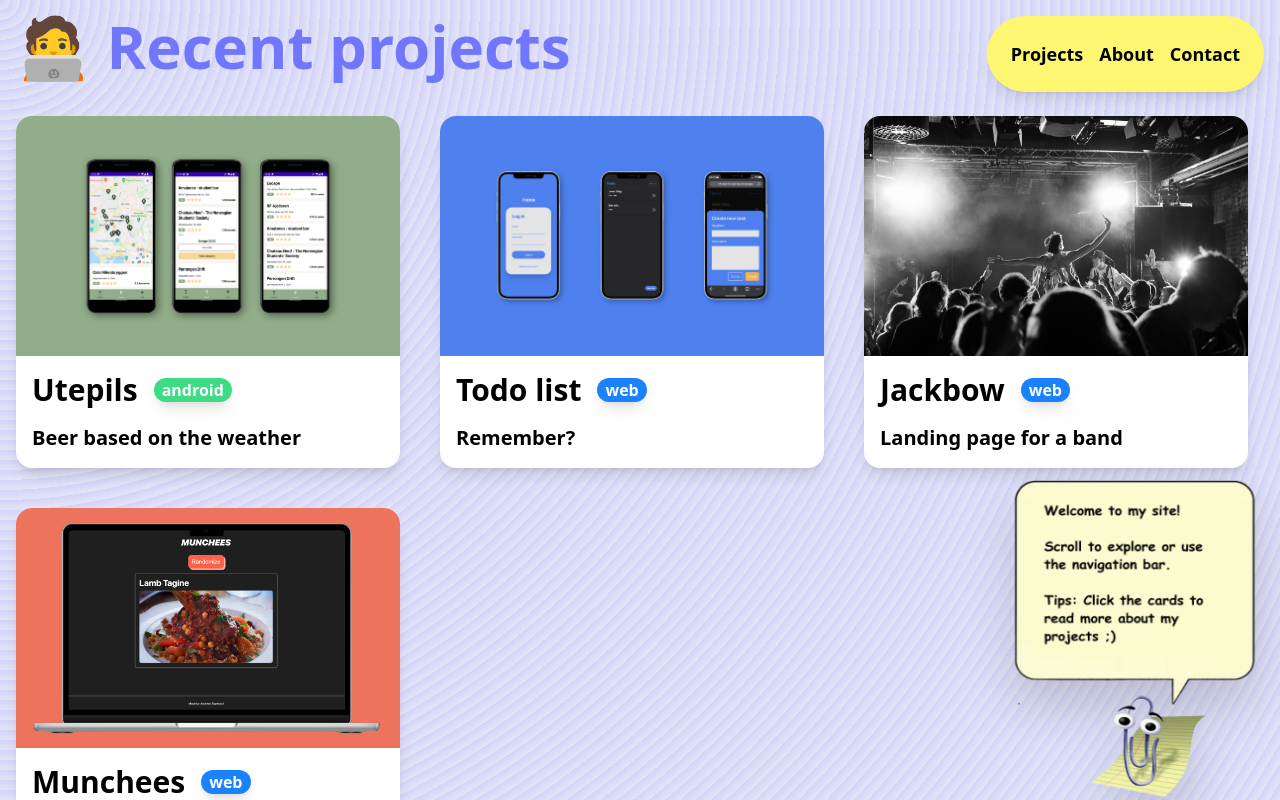
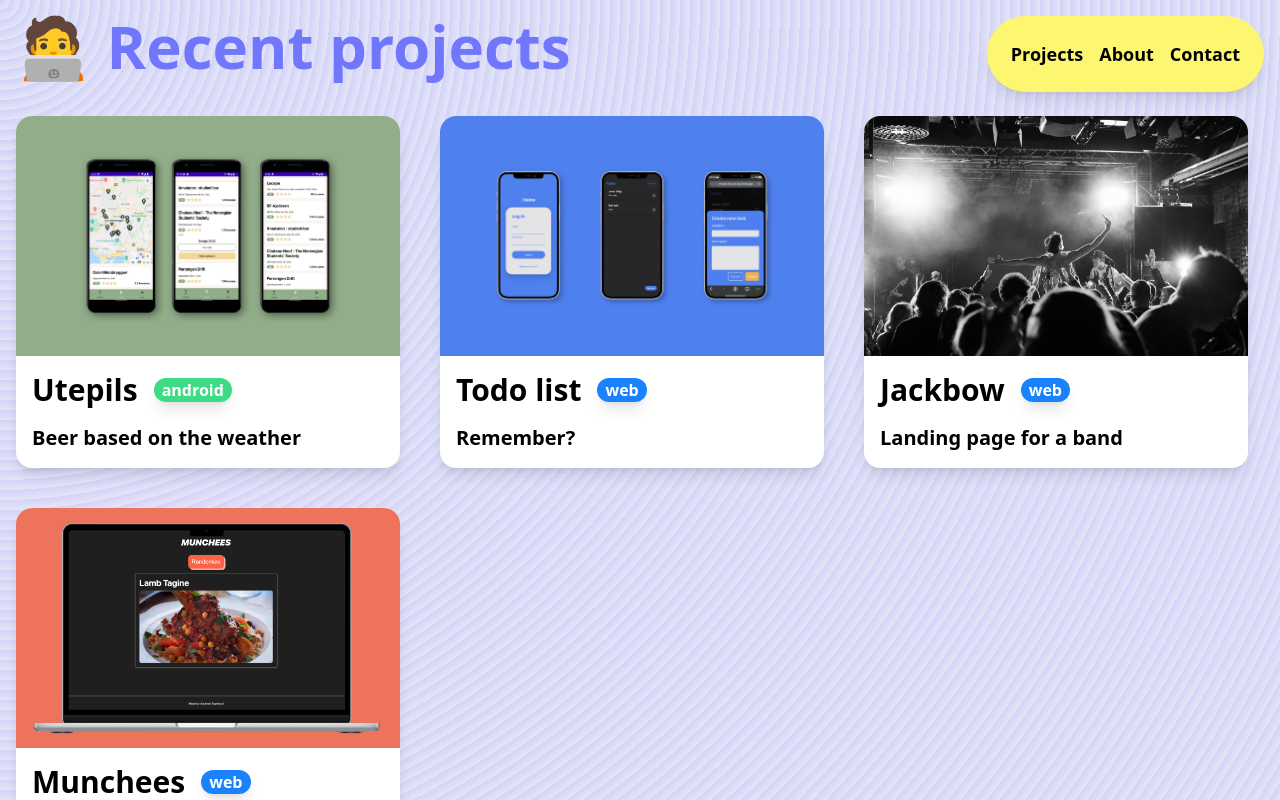
Before and after one commit to Andreas-Espelund/my_portfolio, a Next.js app: page / in a window 1280 px wide. Shown: the top 800 px of the page. Built offline with nearby package versions, Linux system fonts and the light colour scheme.

Commit message:
killed clippy

```diff
--- a/app/page.tsx
+++ b/app/page.tsx
@@ -9,10 +9,6 @@ export default function Home() {
   const socials = get_socials()
 
 
-  const handleClick = () => {
-    const clippy = document.getElementById("clippy")
-    clippy.style.transform = "translate(300px,300px)"
-  }
 
 
   return (
@@ -27,10 +23,10 @@ export default function Home() {
       <section id="about" className="bg_pattern2">
         <div className="flex flex-col w-full lg:w-1/2 gap-10 lg:mt-24">
           <h1 className="text-4xl lg:text-6xl text-primary font-semibold">👋 Hello there!</h1>
-          <p className="text-2xl">
+          <p className="text-xl lg:text-2xl">
           My name is Andreas Espelund, and I am a computer science student currently pursuing a Bachelor's degree in Computer Science at UiO. I have a strong passion for technology and computer programming, and I am always looking for ways to expand my knowledge and skills in the field. In my current studies, I am focusing on learning new skills, and I am eager to apply my knowledge and expertise to real-world problems.
           </p>
-          <p className='text-2xl'>
+          <p className='text-lg lg:text-2xl'>
           In the future, I hope to work as a software developer, where I can use my technical skills to create innovative solutions for a variety of industries. In my free time, I enjoy staying up-to-date on the latest advancements in technology, as well as participating in coding competitions.
           </p>
         </div>
@@ -48,9 +44,6 @@ export default function Home() {
 
       </section>
       <Navbar id='navbar'/>
-      <div onClick={handleClick} id="clippy" className='hover:cursor-pointer translate-x-5 hover:scale-110 fixed bottom-0 right-0 w-80 h-80 drop-shadow-2xl transition-all duration-1000'>
-        <Image fill src='/clippy.png' alt='clippy'/>
-      </div>
     </div>
   )
 }
```
